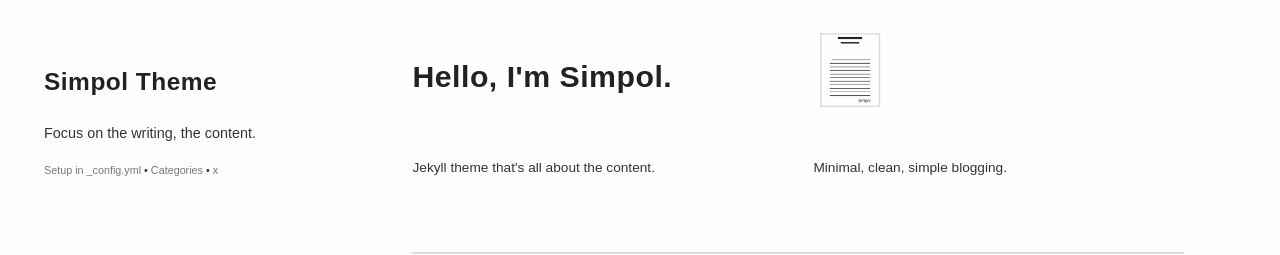
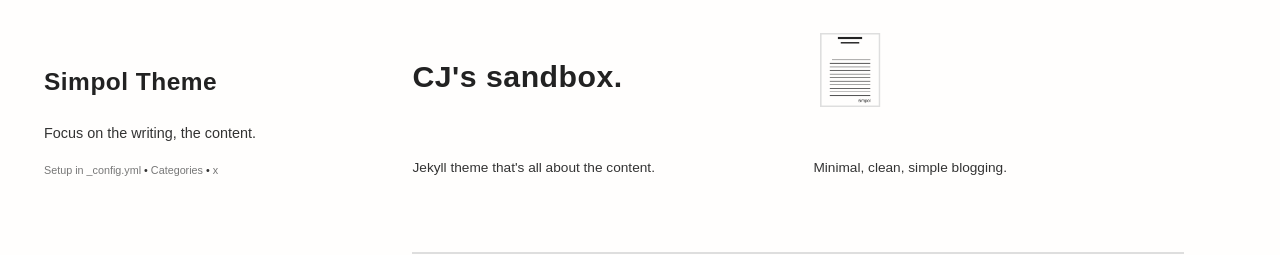
Before and after one commit to conyekwelu/conyekwelu.github.io, a Jekyll site: the page built from index.html, in a window 1280 px wide. Shown: the top 255 px of the page. Built offline with Jekyll 4.4.1, drawn with Linux system fonts in a browser that asks for light colours; the list of posts is cut into pages by our own code.

Commit message:
-update blog title

```diff
--- a/index.html
+++ b/index.html
@@ -6,7 +6,7 @@ layout: page
 	<div class="inner-wrapper" id="mini-about">
 		<div class="top-headline-photo">
 			<div class="sm-1-col md-2-col lg-2-col pull-left">
-				<h1>{% if site.greeting %}{{ site.greeting }}{% else %}{{ "Hello, I'm Simpol." }}{% endif %}
+				<h1>{% if site.greeting %}{{ site.greeting }}{% else %}{{ "CJ's sandbox." }}{% endif %}
 				</h1>
 			</div><!-- end .sm-1-col lg-2-col pull-left -->
 			<div class="sm-1-col md-2-col lg-2-col pull-right small-mobile-hide">
```
